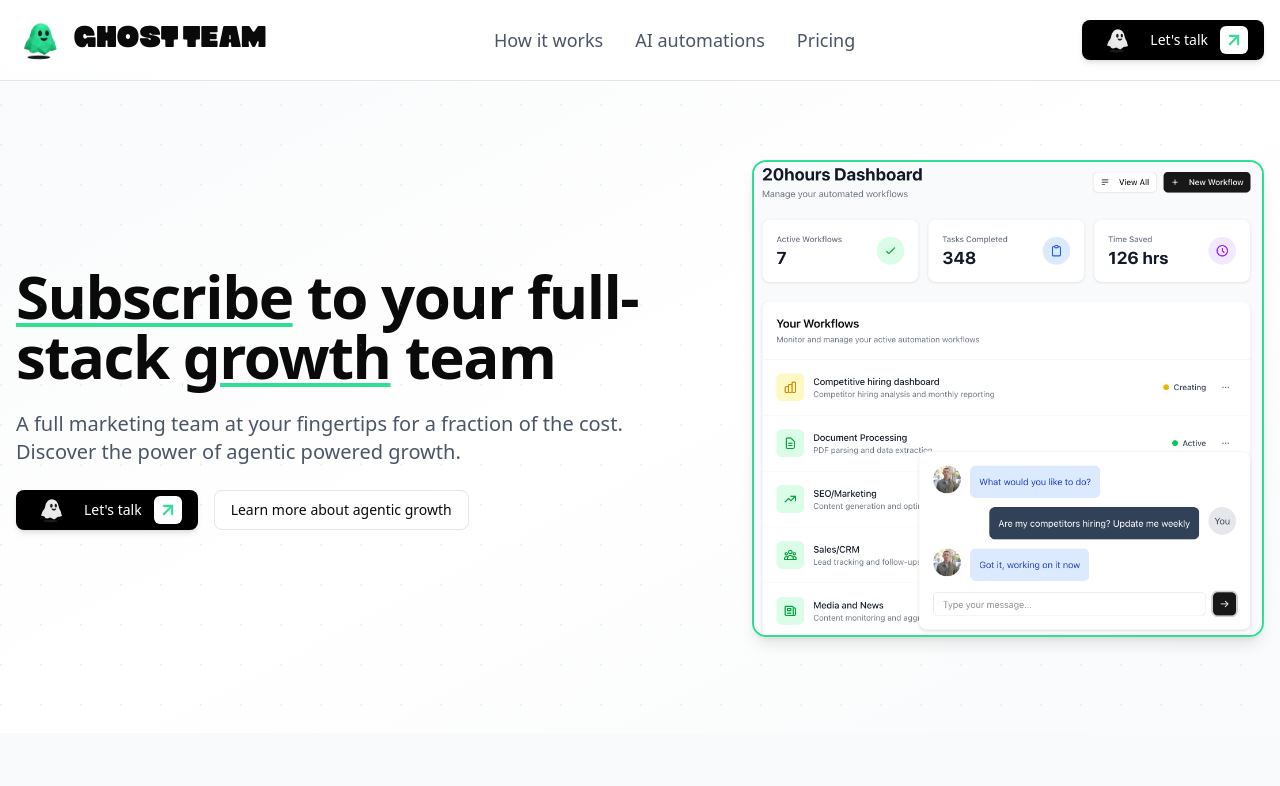
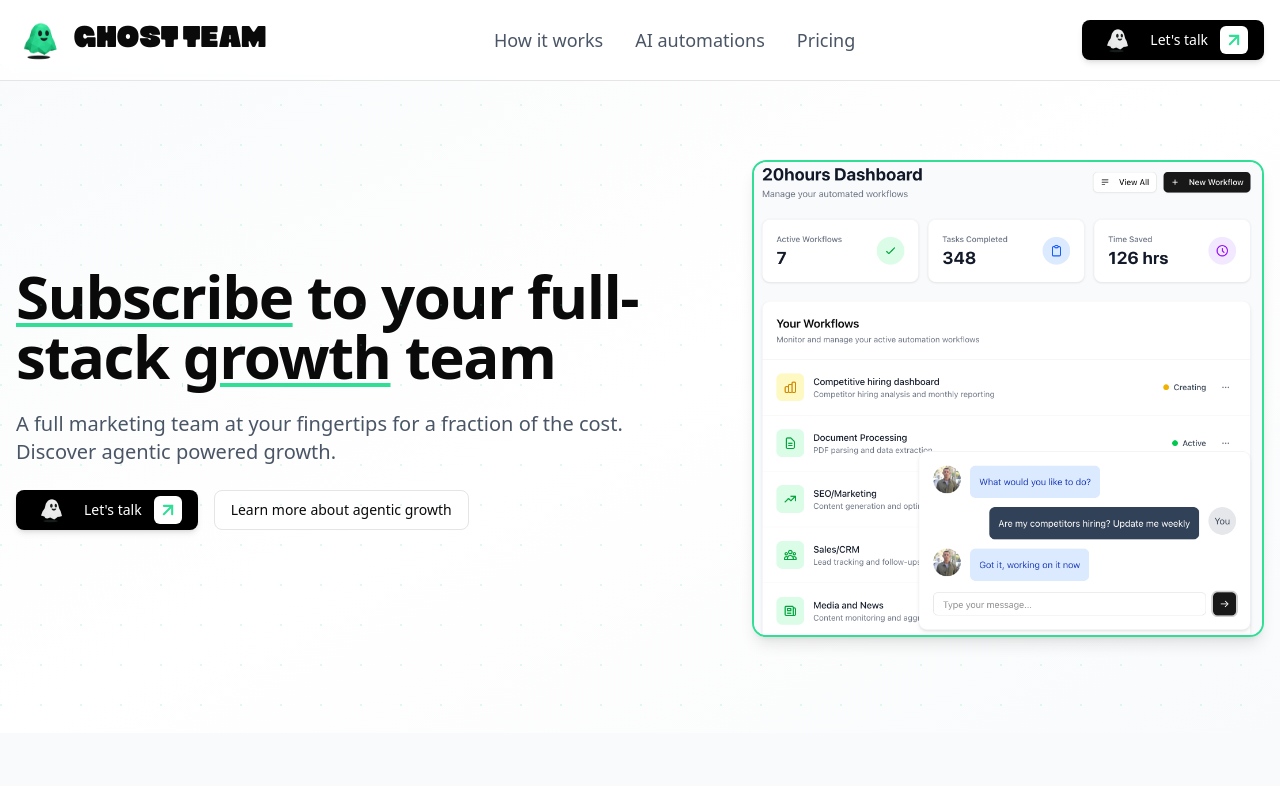
Before and after one commit to vincentmcleese/ghostteam, a Next.js app: page / in a window 1280 px wide. Shown: the top 786 px of the page. Built offline with nearby package versions, Linux system fonts and the light colour scheme.

Commit message:
update h2

```diff
--- a/src/components/Hero/index.tsx
+++ b/src/components/Hero/index.tsx
@@ -34,7 +34,7 @@
             </h1>
             <p className="text-lg md:text-xl text-gray-600 max-w-2xl">
               A full marketing team at your fingertips for a fraction of the
-              cost. Discover the power of agentic powered growth.
+              cost. Discover agentic powered growth.
             </p>
             {/* Stack buttons vertically on mobile, horizontally on md+ */}
             <div className="flex flex-col md:flex-row gap-4 items-center">
```
